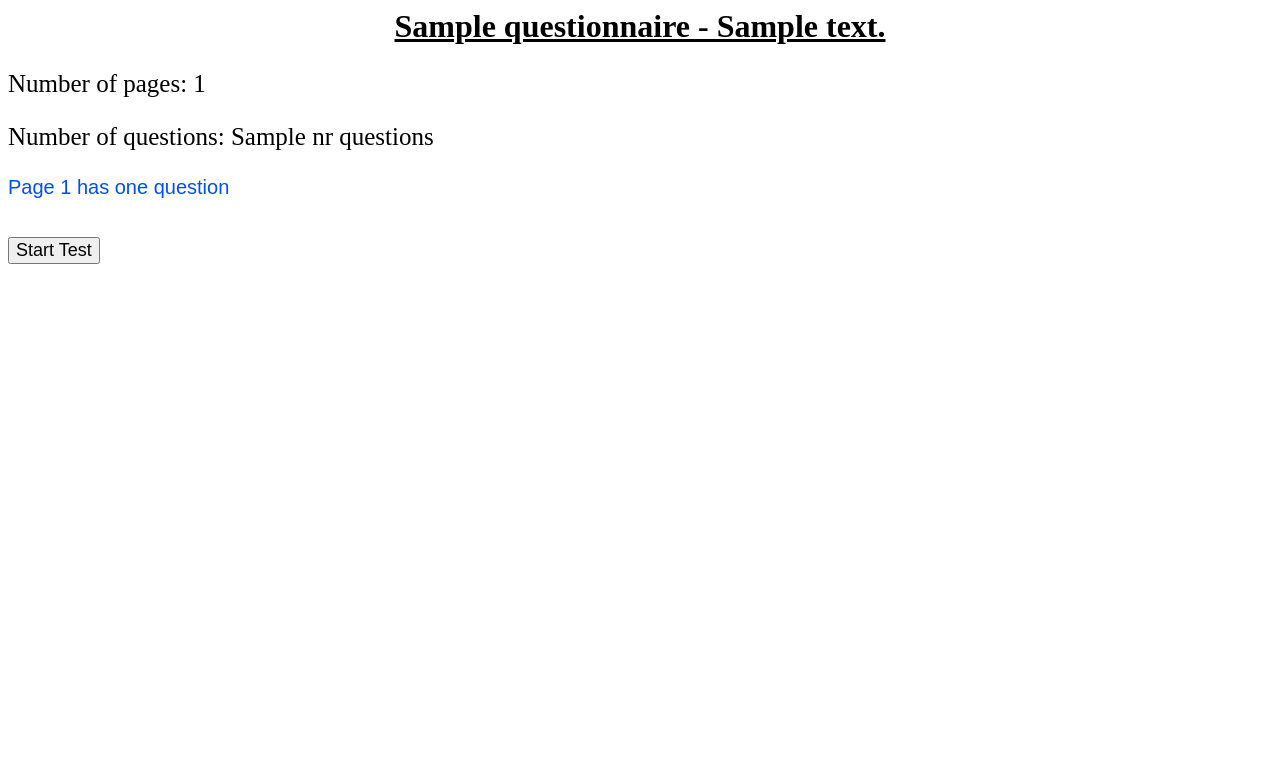
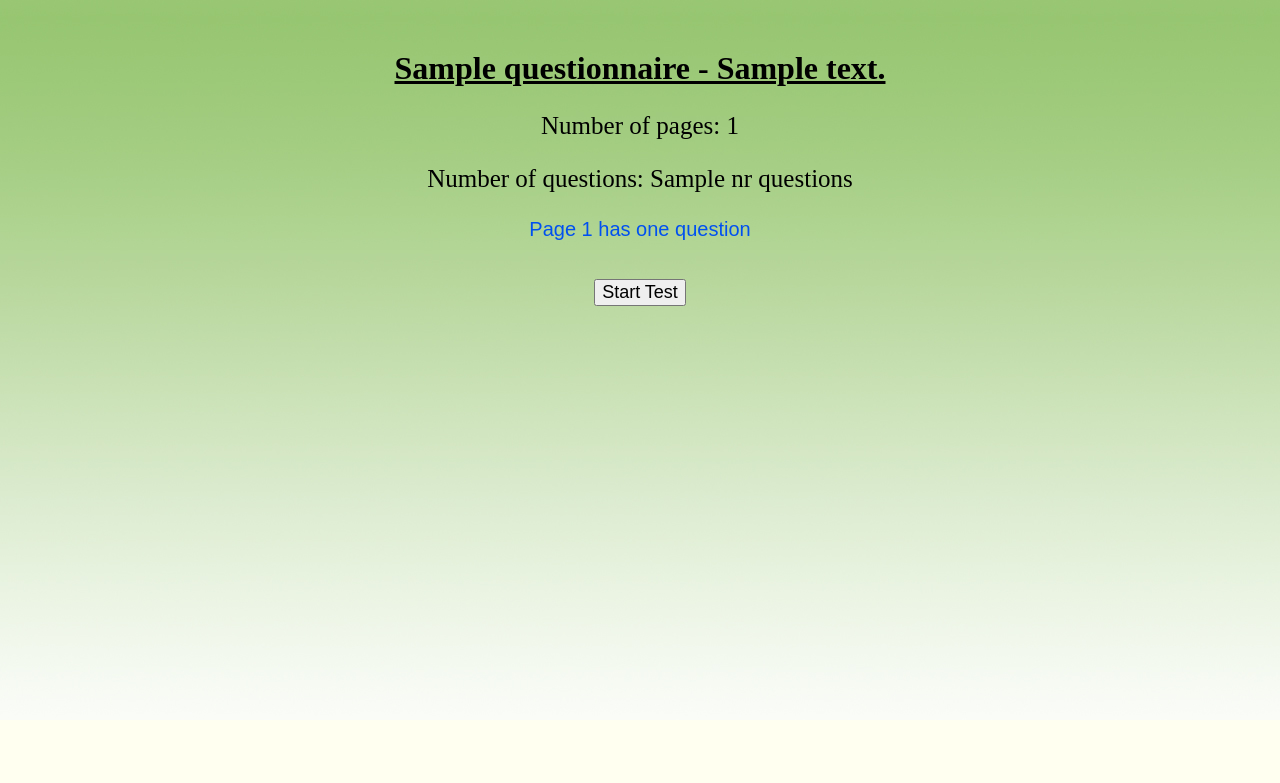
Before and after one commit to SideofClouds/django_lp, a Django app: template questionnaires/templates/questionnaires/detail.html in a window 1280 px wide. Shown: the top 783 px of the page. Run offline with Django 3.2, Linux system fonts and the light colour scheme; the template is opened without the code that fills it: most values are stand-ins (such as "Sample title", 1, 10 or a date in 2020).

Commit message:
added some style

```diff
--- /dev/null
+++ b/questionnaires/static/questionnaires/detail_style.css
@@ -0,0 +1,31 @@
+body {
+	background: white url("images/green-gradient.jpg");
+	background-repeat: repeat-x;
+	background-color: #FFFFF0;
+	margin: 50px;
+}
+
+h1 {
+	text-align: center;
+}
+
+#para1 {
+	font-size: 25px;
+	text-align: center;
+}
+
+#para2 {
+	font-family: arial;
+	color: #0050F0;
+	font-size: 20px;
+	text-align: center;
+}
+
+object {
+	height: 360px;
+	width: 640px;
+}
+
+form {
+	text-align: center;
+}
--- a/questionnaires/templates/questionnaires/detail.html
+++ b/questionnaires/templates/questionnaires/detail.html
@@ -1,11 +1,15 @@
-<h1 style="text-align:center;"> <u> {{ questionnaire.name }} - {{ questionnaire.description }} </u> </h1>
+{% load staticfiles %}
 
-<p style="font-size:25px";>Number of pages: {{ questionnaire.page_set.count }} </p>
+<link rel="stylesheet" type="text/css" href="{% static 'questionnaires/detail_style.css' %}" />
 
-<p style="font-size:25px;"> Number of questions: {{ nr_questions }}
+<h1> <u> {{ questionnaire.name }} - {{ questionnaire.description }} </u> </h1>
+
+<p id="para1"> Number of pages: {{ questionnaire.page_set.count }} </p>
+
+<p id="para1"> Number of questions: {{ nr_questions }} </p>
 
 {% for page in questionnaire.page_set.all %}
-	<p style="font-family:arial;color:#0050f0;font-size:20px;">
+	<p id="para2">
 	{% if page.question_set.count == 1 %}
 		Page {{ forloop.counter }} has one question
 	{% else %}
@@ -15,7 +19,8 @@
 {% endfor %}
 <br />
 
-<form>
+<form style="text-align: center;">
 <input type="button" value="Start Test" onclick="window.location.href=
-	'{% url 'questionnaires:qpage' questionnaire.id first_page.id %}'" style=font-size:18px>
+	'{% url 'questionnaires:qpage' questionnaire.id first_page.id %}'"
+	style="font-size:18px;">
 </form>
```
Also changed, not shown: questionnaires/static/questionnaires/index_style.css (added, +42 -0 lines), questionnaires/static/questionnaires/qpage_style.css (added, +25 -0 lines), questionnaires/static/questionnaires/results_style.css (added, +20 -0 lines), questionnaires/templates/questionnaires/index.html (+10 -4 lines), questionnaires/templates/questionnaires/qpage.html (+6 -2 lines), questionnaires/templates/questionnaires/results.html (+8 -6 lines), questionnaires/static/questionnaires/images/blue-gradient.jpg (added), questionnaires/static/questionnaires/images/cat.jpg (added), questionnaires/static/questionnaires/images/green-gradient.jpg (added).
